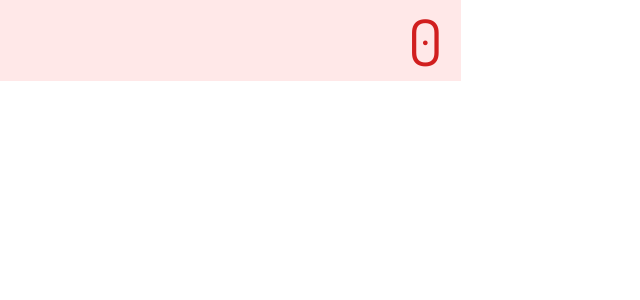
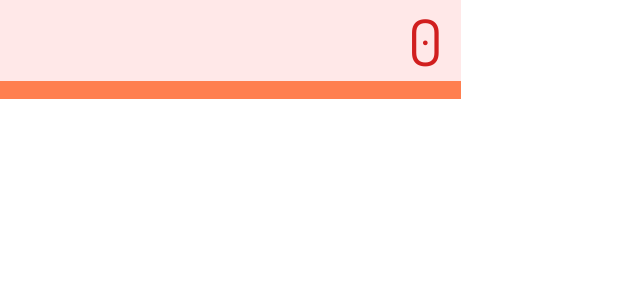
Before and after one commit to almondjelly/learn-react-calculator, a React (Create React App) app: page / in a window 1280 px wide. Shown: the top 300 px of the page, without its empty margins (0-640 px from the left). Built offline with nearby package versions, Linux system fonts and the light colour scheme.

Commit message:
Update Keypad css

```diff
--- a/src/components/Keypad/Keypad.css
+++ b/src/components/Keypad/Keypad.css
@@ -0,0 +1,28 @@
+.keypad-container {
+  display: flex;
+  flex-direction: row;
+  flex-wrap: wrap;
+  height: var(--keypad-height);
+  width: var(--keypad-width);
+  padding: 2%;
+}
+
+.numbers-container {
+  display: flex;
+  flex-direction: row;
+  flex-wrap: wrap;
+  height: 80%;
+  width: 75%;
+}
+
+.operators-container {
+  display: flex;
+  flex-direction: column;
+  height: 80%;
+  width: 25%;
+}
+
+.submit-container {
+  height: 20%;
+  width: 100%;
+}
--- a/src/index.css
+++ b/src/index.css
@@ -14,6 +14,8 @@
   --calculator-width: 36%;
   --display-height: 24%;
   --display-width: 92%;
+  --keypad-height: 72%;
+  --keypad-width: 96%;
 }
 
 @media screen and (max-width: 1024px) {
```
